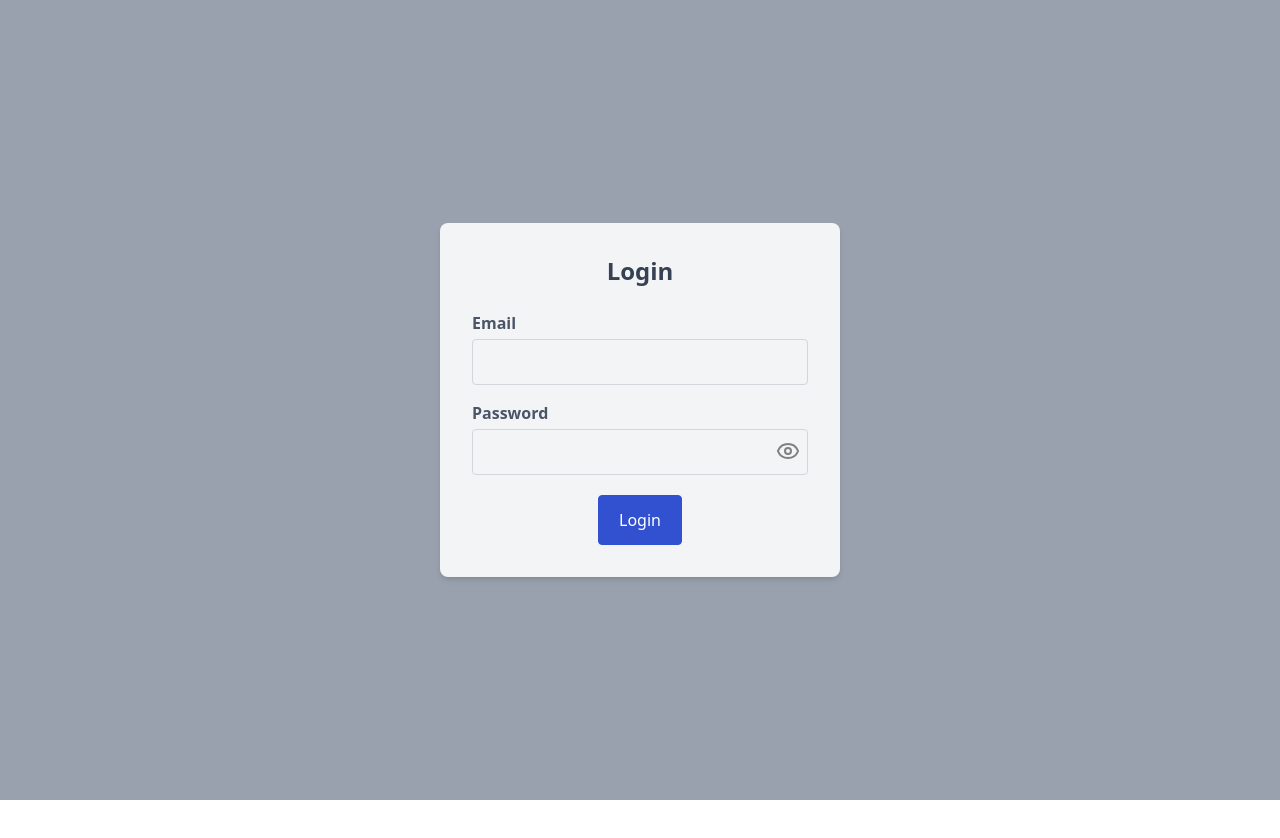
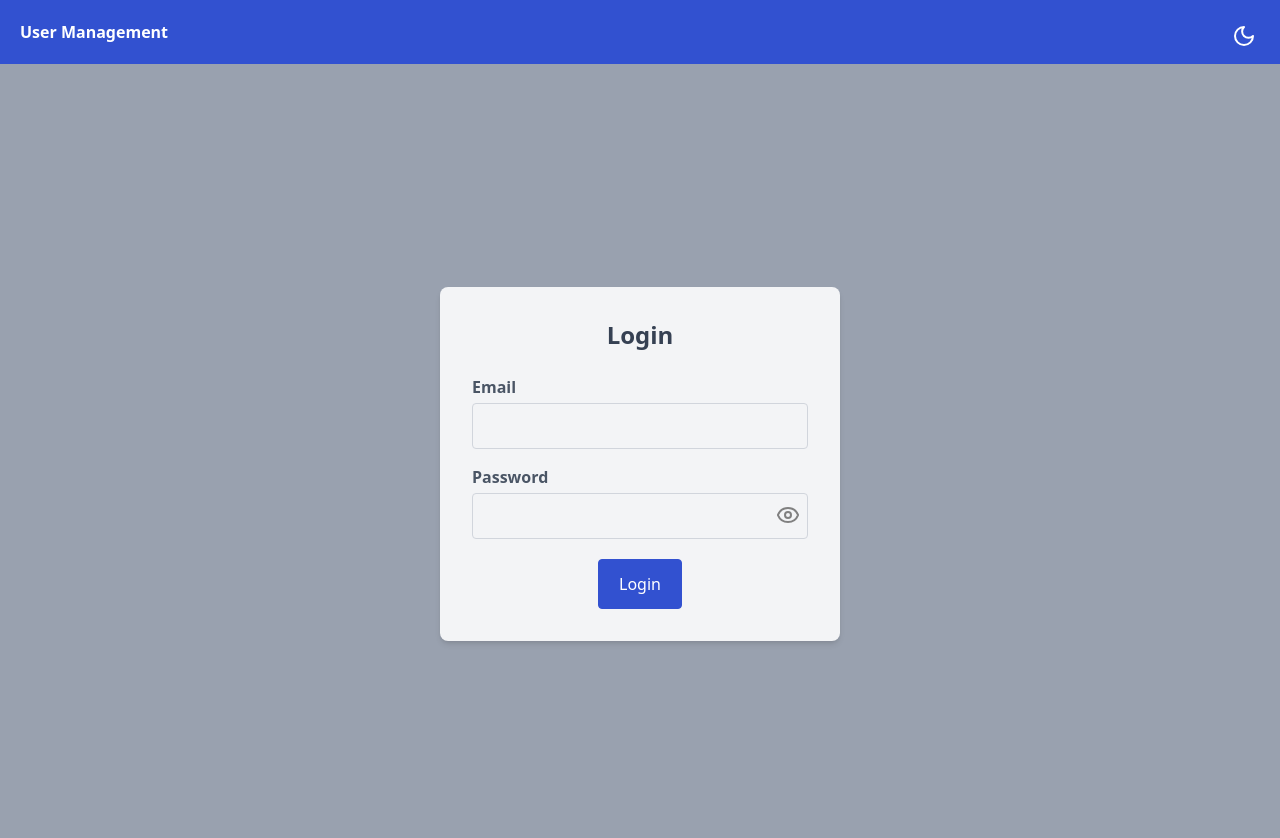
Before and after one commit to mariosabeh2022/User-Management, a React (Vite) app: page / in a window 1280 px wide. Shown: the top 838 px of the page. Before the commit the page ends 800 px from the top, so only its background shows below. Built offline with nearby package versions, Linux system fonts and the light colour scheme.

Commit message:
Re-added the updated navbar to the login page

```diff
--- a/src/Components/Organismes/Navbar.tsx
+++ b/src/Components/Organismes/Navbar.tsx
@@ -4,6 +4,9 @@ import Button from "../Atoms/Button/Button";
 import { useSessionStore } from "../../store/session/sessionStore";
 import { useThemeStore } from "../../store/theme/themeStore";
 const Navbar = () => {
+  const hasToken = useSessionStore((state)=>state.accessToken);
+  const tokenExpiry = useSessionStore((state)=>state.tokenExpiryDate);
+  const hasValidToken = tokenExpiry>Math.floor(Date.now()/1000)
   const clearToken = useSessionStore((state) => state.clearToken);
   const lightTheme = useThemeStore((state) => state.lightTheme);
   const toggleTheme = useThemeStore((state) => state.toggleTheme);
@@ -24,6 +27,8 @@ const Navbar = () => {
           </h1>
         </NavLink>
         <div className="flex">
+        {(hasToken && hasValidToken) && (
+          <>
           <NavLink to="" className="mr-3">
             <Button
               className={`bg-white text-[var(--color-primary)]
@@ -51,11 +56,14 @@ const Navbar = () => {
               label="Logout"
             />
           </NavLink>
+          </>
+        )}
           {lightTheme ? (
             <Moon
               className="cursor-pointer w-6 h-6 text-white mt-2 ml-2 mr-6 sm:mt-1.6 md:mt-2"
               onClick={toggleTheme}
             />
+
           ) : (
             <Sun
               className="cursor-pointer w-6 h-6 text-white mt-2 ml-2 mr-6 sm:mt-1.6 md:mt-2"
--- a/src/Components/Pages/LoginPage.tsx
+++ b/src/Components/Pages/LoginPage.tsx
@@ -4,6 +4,7 @@ import { Eye, EyeOff, Route } from "lucide-react";
 import { ChangeEvent, useState, useEffect } from "react";
 import Span from "../Atoms/Span/Span";
 import LoadingPage from "./LoadingPage";
+import Navbar from "../Organismes/Navbar";
 import { useNavigate } from "react-router-dom";
 import { useSessionStore } from "../../store/session/sessionStore";
 import { useThemeStore } from "../../store/theme/themeStore";
@@ -43,11 +44,13 @@ const LoginPage = () => {
         setAccessToken(result.accessToken, result.expiresIn);
         setIsLoggedIn(true);
         navigate("/dashboard");
-      } else if (data.status === 401){
+      } else if (data.status === 401) {
         console.log("Login failed:", result);
         setShowErrorMessage("Email Or Password Incorrect");
+      } else {
+        console.log();
+        setShowErrorMessage("Server Error");
       }
-      else {console.log();setShowErrorMessage("Server Error")}
     } catch (e) {
       console.log("Login error:", e);
       setShowErrorMessage("Something went wrong");
@@ -67,6 +70,8 @@ const LoginPage = () => {
   } else if (submitting) return <LoadingPage />;
   else
     return (
+      <>
+        <Navbar />
         <div
           className={`flex flex-col max-w-full items-center justify-center h-screen ${
             lightTheme ? " bg-gray-400" : "bg-gray-500"
@@ -156,6 +161,7 @@ const LoginPage = () => {
             </form>
           </div>
         </div>
+      </>
     );
 };
 export default LoginPage;
```
Lines whose indentation alone changed are shown as unchanged.
